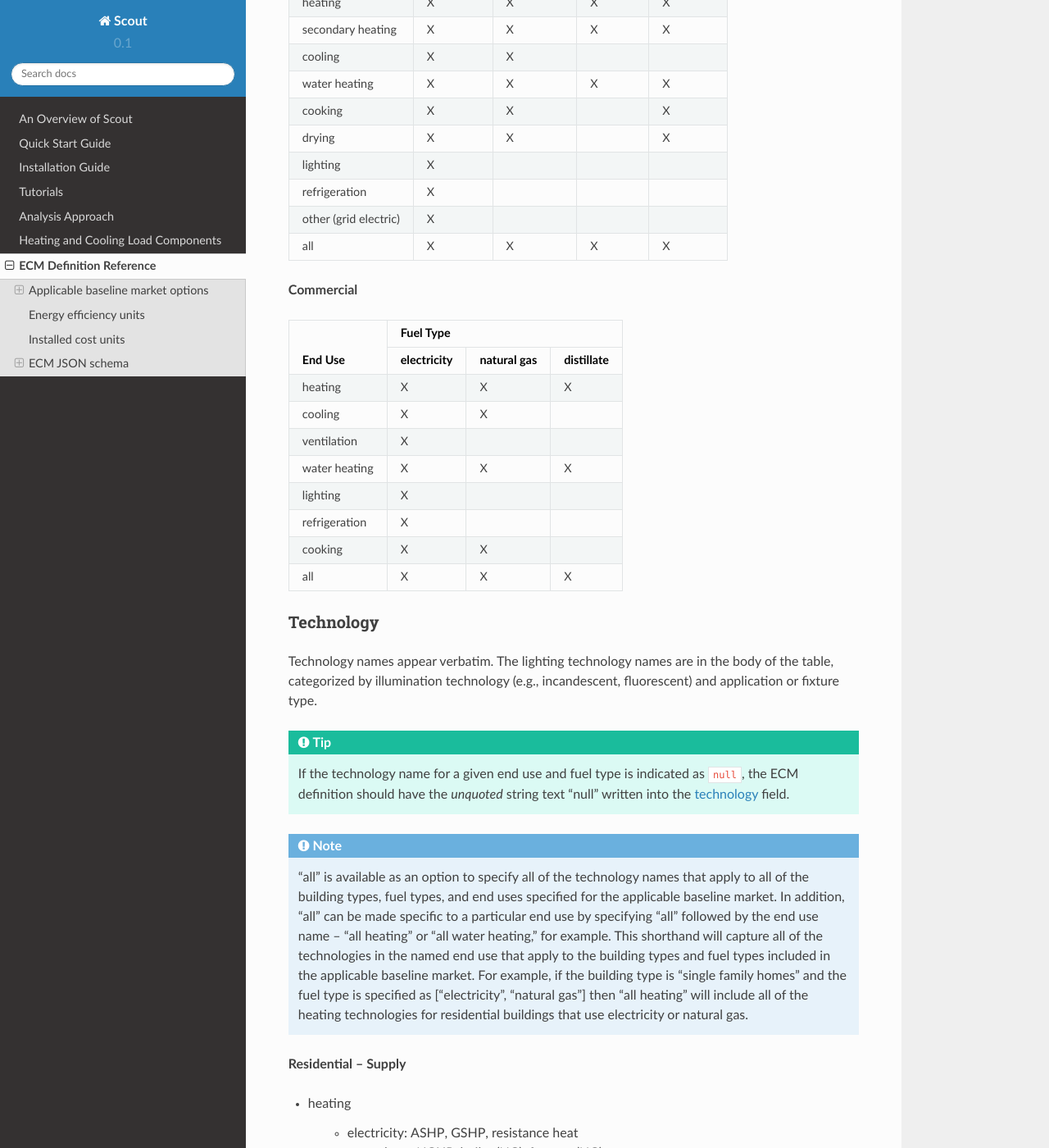
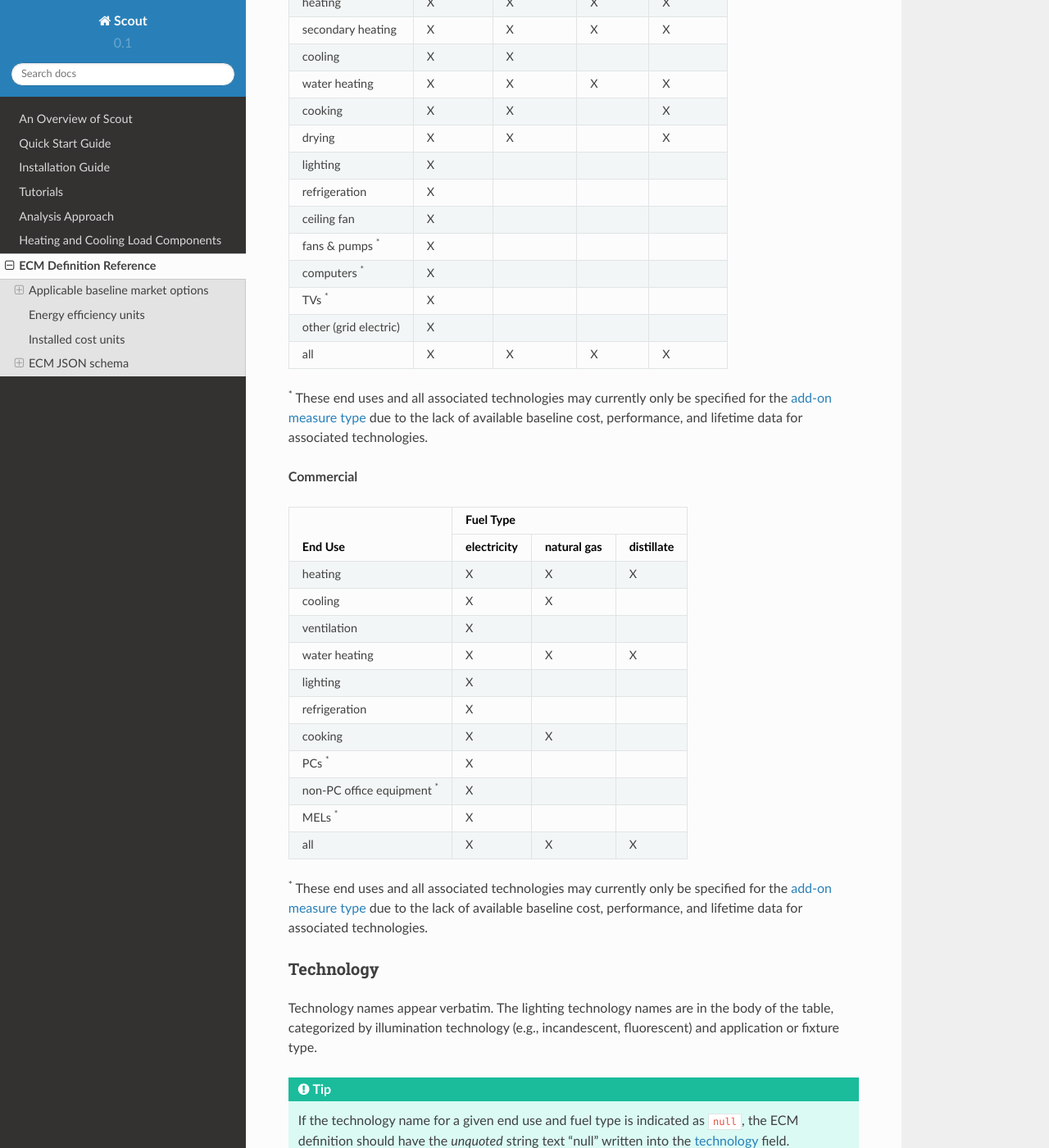
Before and after one commit to trynthink/scout, a Sphinx documentation site: the page built from docs/ecm_reference.rst, in a window 1280 px wide and 1400 px high, scrolled down 2079 px. Shown: the whole window at 82% size. Built offline with Sphinx 7.4.7 and the Read the Docs theme 2.0.0, drawn with Linux system fonts in a browser that asks for light colours; some of the changed text lies outside the part shown.

Commit message:
Updated XLSX data and docs, minor ECM fixes
The total difference between baseline- and efficient-case energy use, carbon emissions, and costs across an ECM portfolio is now reported in the XLSX data written out by plots.R; breakdowns of this difference by climate zone, building type, and end use are also written to the XLSX.

The Scout documentation has been updated to reflect these changes and to guide users in specifying MELs end use/technology names (since MELs end uses/technologies may now be specified for ‘add-on’ ECM types).

Finally, a few minor updates were made to existing ECM definitions.

Closes #197.

```diff
--- a/docs/ecm_reference.rst
+++ b/docs/ecm_reference.rst
@@ -104,19 +104,23 @@
 +-----------------------+-------------+-------------+------------+------------+
 | refrigeration         |      X      |             |            |            |
 +-----------------------+-------------+-------------+------------+------------+
+| ceiling fan           |      X      |             |            |            |
++-----------------------+-------------+-------------+------------+------------+
+| fans & pumps          |             |             |            |            |
+| :superscript:`*`      |      X      |             |            |            |
++-----------------------+-------------+-------------+------------+------------+
+| computers             |             |             |            |            |
+| :superscript:`*`      |      X      |             |            |            |
++-----------------------+-------------+-------------+------------+------------+
+| TVs :superscript:`*`  |      X      |             |            |            |
++-----------------------+-------------+-------------+------------+------------+
 | other (grid electric) |      X      |             |            |            |
 +-----------------------+-------------+-------------+------------+------------+
 | all                   |      X      |      X      |      X     |      X     |
 +-----------------------+-------------+-------------+------------+------------+
 
-.. | ceiling fan           |      X      |             |            |            |
-   +-----------------------+-------------+-------------+------------+------------+
-   | fans & pumps          |      X      |             |            |            |
-   +-----------------------+-------------+-------------+------------+------------+
-   | computers             |      X      |             |            |            |
-   +-----------------------+-------------+-------------+------------+------------+
-   | TVs                   |      X      |             |            |            |
-   +-----------------------+-------------+-------------+------------+------------+
+:superscript:`*` These end uses and all associated technologies may currently only be specified for the :ref:`add-on measure type <ecm-features-measure-type>` due to the lack of available baseline cost, performance, and lifetime data for associated technologies.
+
 
 **Commercial**
 
@@ -139,15 +143,17 @@
 +-------------------------+-------------+-------------+------------+
 | cooking                 |      X      |      X      |            |
 +-------------------------+-------------+-------------+------------+
+| PCs :superscript:`*`    |      X      |             |            |
++-------------------------+-------------+-------------+------------+
+| non-PC office equipment |             |             |            |
+| :superscript:`*`        |      X      |             |            |
++-------------------------+-------------+-------------+------------+
+| MELs :superscript:`*`   |      X      |             |            |
++-------------------------+-------------+-------------+------------+
 | all                     |      X      |      X      |      X     |
 +-------------------------+-------------+-------------+------------+
 
-.. | PCs                     |      X      |             |            |
-   +-------------------------+-------------+-------------+------------+
-   | non-PC office equipment |      X      |             |            |
-   +-------------------------+-------------+-------------+------------+
-   | MELs                    |      X      |             |            |
-   +-------------------------+-------------+-------------+------------+
+:superscript:`*` These end uses and all associated technologies may currently only be specified for the :ref:`add-on measure type <ecm-features-measure-type>` due to the lack of available baseline cost, performance, and lifetime data for associated technologies.
 
 .. _ecm-baseline_technology:
 
@@ -219,16 +225,15 @@
 
 * refrigeration: ``null``
 
+* ceiling fan: ``null``
+
+* fans and pumps: ``null``
+
+* computers: desktop PC, laptop PC, network equipment, monitors
+
+* TVs: home theater & audio, set top box, video game consoles, DVD, TV
+
 * other (grid electric): dishwasher, other MELs, clothes washing, freezers
-
-.. * ceiling fan: ``null``
-
-.. * fans and pumps: ``null``
-
-.. * computers: desktop PC, laptop PC, network equipment, monitors
-
-.. * TVs: home theater & audio, set top box, video game consoles, DVD, TV
-
 
 
 **Residential -- Demand**
@@ -271,9 +276,11 @@
    * electricity: |tooltip| Range, Electric-induction, 4 burner, oven, |chunk-b| electric range with induction-style cooktop |close|
    * natural gas: |tooltip| Range, Gas, 4 powered burners, convect. ove |chunk-b| natural gas range with convection oven |close|
 
-.. * PCs
-.. * non-PC office equipment
-.. * MELs: lab fridges and freezers, non-road electric vehicles, kitchen ventilation, escalators, distribution transformers, large video displays, video displays, elevators, laundry, medical imaging, coffee brewers, fume hoods, security systems
+* PCs
+
+* non-PC office equipment
+
+* MELs: lab fridges and freezers, non-road electric vehicles, kitchen ventilation, escalators, distribution transformers, large video displays, video displays, elevators, laundry, medical imaging, coffee brewers, fume hoods, security systems
 
 **Commercial -- Demand**
 
--- a/docs/tutorials.rst
+++ b/docs/tutorials.rst
@@ -1090,7 +1090,9 @@
 
 On each tab, the first five columns provide information about the ECM and the type of data reported in each row. The first column contains the name of the ECM for the data in each row and the third through fifth columns provide details regarding the climate zones, building classes, and end uses that apply to each ECM. The second column indicates the type of data in each row -- one of the four series shown in :numref:`tech-potential-energy-plot-example`, the baseline and efficient results, with and without ECM competition. The sixth through ninth columns contain results for the financial metrics: internal rate of return (IRR), simple payback, cost of conserved energy (CCE), and cost of conserved |CO2| (CCC). When any of the financial metrics cannot be calculated (e.g., simple payback for a negative incremental capital cost, or negative energy cost savings) the metric will be reported as the value 999. The columns beyond the ninth column contain the results for the metric of interest (energy use, |CO2| emissions, or energy cost) indicated by the worksheet tab name. Each of those columns corresponds to a year in the simulation, with the year indicated in the first row.
 
-For a given set of results data on a single tab, each ECM included in the simulation appears in four rows. These four rows correspond to the uncompeted and competed baseline results, as well as the ("efficient") results with the ECM applied, again with and without competition. For each ECM, these rows correspond to the four primary lines that appear in the ECM-specific results figures, as in :numref:`tech-potential-energy-plot-example`. There are also two rows that report the sum of all ECMs for both the competed baseline and efficient cases. These rows are distinguished by not having any information in the third through ninth columns.
+For a given set of results data on a single tab, each ECM included in the simulation appears in four rows that are distinguished by the ECM's name (listed under the "ECM Name" column). These four rows correspond to the uncompeted and competed baseline results, as well as the ("efficient") results with the ECM applied, again with and without competition. For each ECM, these rows correspond to the four primary lines that appear in the ECM-specific results figures, as in :numref:`tech-potential-energy-plot-example`.
+
+In each results tab, rows 2-22 include results summed across the entire ECM portfolio (rows with "All ECMs" listed under the "ECM Name" column). The information in these 21 rows is interpreted as follows: rows 2-3 show competed baseline and efficient results summed across the entire ECM portfolio - these rows correspond to the two primary lines that appear in the "All ECMs" plot in the ECM-specific results figures; row 4 shows the difference between the competed baseline and efficient results shown in rows 2-3 ("Baseline - efficient"); and rows 5-22 break down the result shown in row 4 by climate zone (5 climate categories/rows), building type (4 building type categories/rows), and end use (9 end use categories/rows).
 
 .. note::
    For each ECM in the results, in addition to the *total* energy use, |CO2| emissions, and energy cost results contained in the Excel files, the |html-filepath| ecm_results.json |html-fp-end| file includes those results broken out by each of the applicable baseline market parameters -- |baseline-market| -- that apply to each ECM. These results breakdowns are provided for both the baseline and efficient cases (without and with the ECM applied, respectively).
```
Also changed, not shown: 3 other files.
